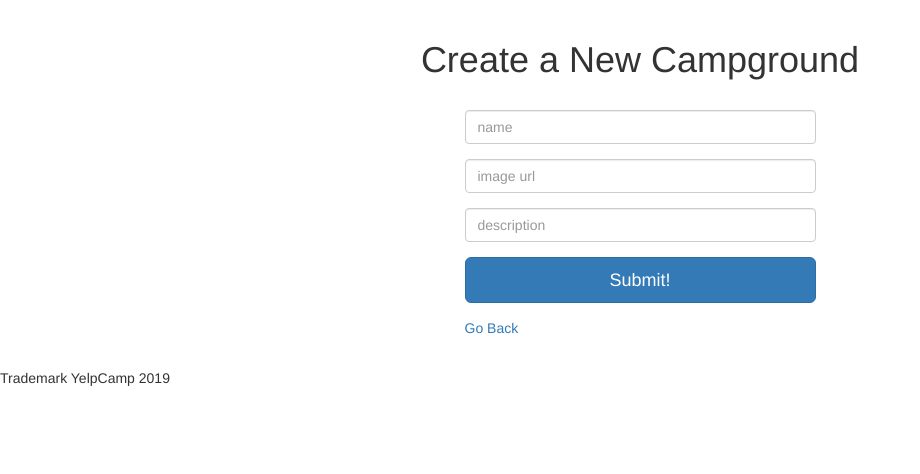
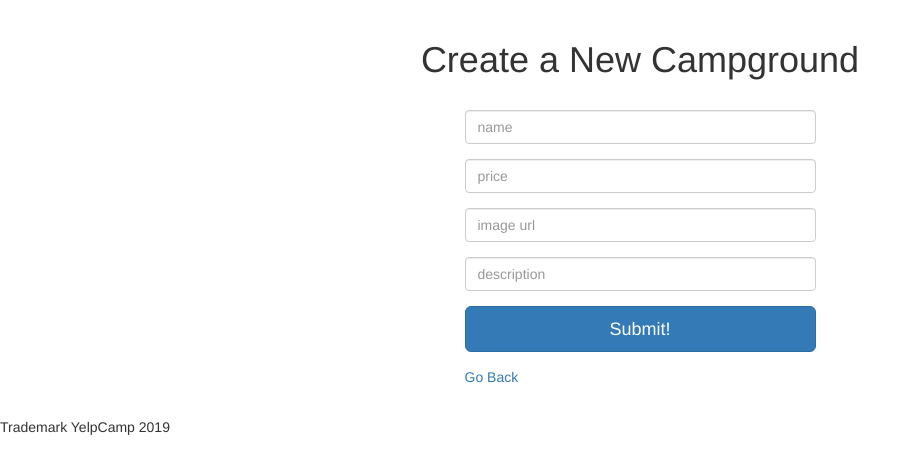
Before and after one commit to dustyfingers/webdev-bootcamp, a Node server app: page /campgrounds/new in a window 1280 px wide. Shown: the part 52-526 px from the top of the page, without its empty margins (0-920 px from the left). Run offline with Node 20, Linux system fonts and the light colour scheme; the visitor is signed in with stand-in values (Sample User, id 1); some libraries are stand-ins or nearby versions.

Commit message:
added dynamic price feature to campgrounds

```diff
--- a/yelpcamp/models/campground.js
+++ b/yelpcamp/models/campground.js
@@ -3,6 +3,7 @@ var mongoose = require('mongoose');
 
 var campgroundSchema = new mongoose.Schema({
   name: String,
+  price: String,
   image: String,
   description: String,
   author: {
--- a/yelpcamp/routes/campgrounds.js
+++ b/yelpcamp/routes/campgrounds.js
@@ -22,13 +22,14 @@ router.get('/', (req, res) => {
 router.post('/', middleware.isLoggedIn, (req, res) => {
   // get data from form
   var name = req.body.name;
+  var price = req.body.price;
   var image = req.body.image;
   var desc = req.body.description;
   var author = {
     id: req.user._id,
     username: req.user.username
   }
-  var newCampground = { name: name, image: image, description: desc, author: author };
+  var newCampground = { name: name, price: price, image: image, description: desc, author: author };
   // add to campgrounds array create a new campground and save to db
   Campground.create(newCampground, (err, newlyCreated) => {
     if(err) {
--- a/yelpcamp/views/campgrounds/edit.ejs
+++ b/yelpcamp/views/campgrounds/edit.ejs
@@ -7,6 +7,9 @@
       <form action="/campgrounds/<%= campground._id %>/?_method=PUT" method="post">
         <div class="form-group">
           <input class="form-control" type="text" value="<%= campground.name %>" name="campground[name]">
+        </div>
+        <div class="form-group">
+          <input class="form-control" type="number" value="<%= campground.price %>" name="campground[price]" min="0.01" step="0.01">
         </div>
         <div class="form-group">
           <input class="form-control" type="text" value="<%= campground.image %>" name="campground[image]">
--- a/yelpcamp/views/campgrounds/new.ejs
+++ b/yelpcamp/views/campgrounds/new.ejs
@@ -7,6 +7,9 @@
       <form action="/campgrounds" method="post">
         <div class="form-group">
           <input class="form-control" type="text" placeholder="name" name="name">
+        </div>
+        <div class="form-group">
+          <input class="form-control" type="number" placeholder="price" name="price" min="0.01" step="0.01">
         </div>
         <div class="form-group">
           <input class="form-control" type="text" placeholder="image url" name="image">
--- a/yelpcamp/views/campgrounds/show.ejs
+++ b/yelpcamp/views/campgrounds/show.ejs
@@ -14,7 +14,7 @@
       <div class="thumbnail">
         <img class="img-responsive" src="<%= campground.image %>" alt="">
         <div class="caption-full">
-          <h4 class="pull-right">$9.00/night</h4>
+          <h4 class="pull-right">$<%= campground.price %>/night</h4>
           <h4><a class="" href=""><%= campground.name %></a></h4>
           <p>Submitted by <strong><%= campground.author.username %></strong></p>
           <% if (currentUser && campground.author.id.equals(currentUser._id)) { %>
```
